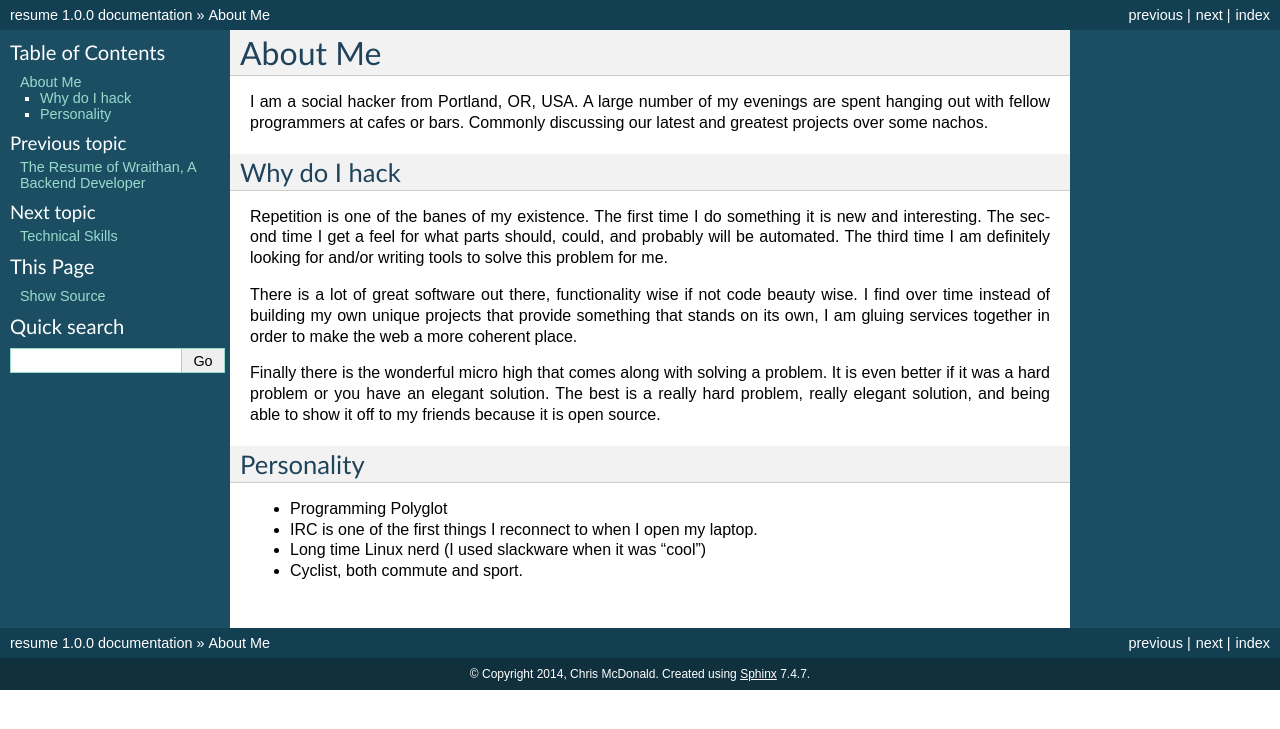
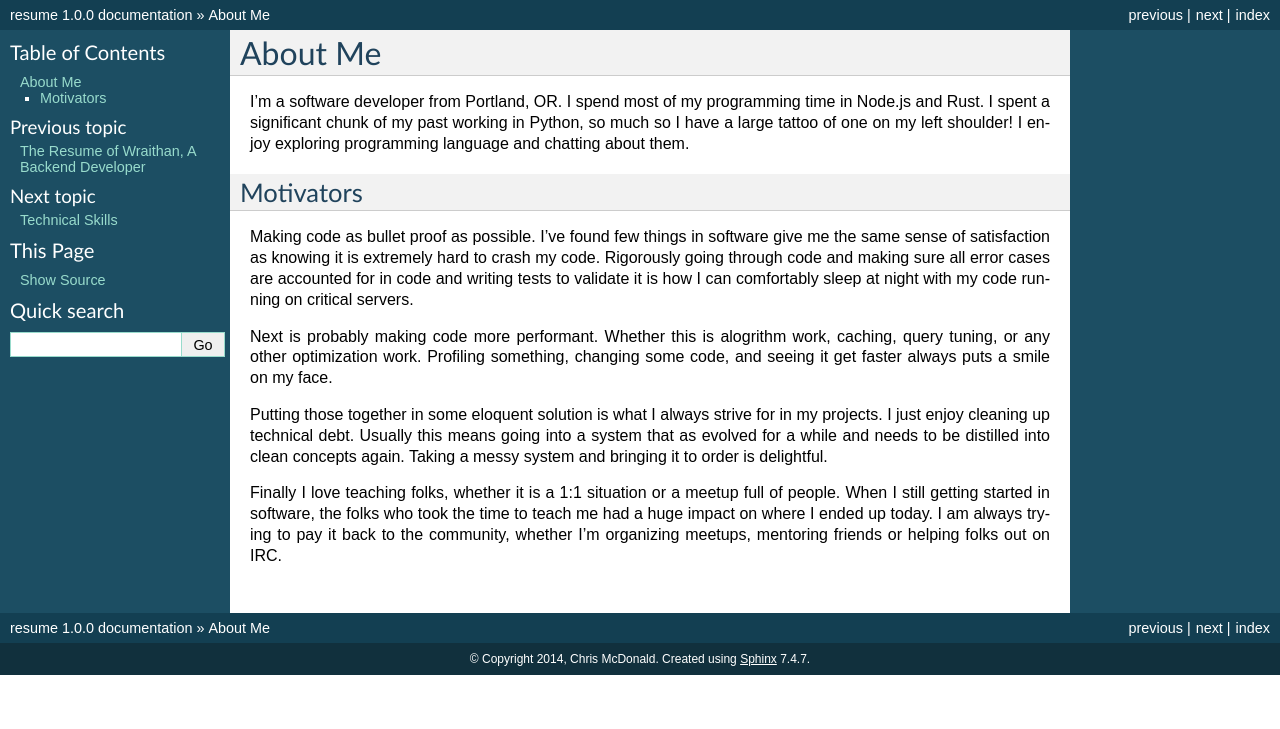
Before and after one commit to wraithan/resume, a Sphinx documentation site: the page built from docs/about.rst, in a window 1280 px wide. Shown: the top 729 px of the page. Built offline with Sphinx 7.4.7, drawn with Linux system fonts in a browser that asks for light colours.

Commit message:
partial update

```diff
--- a/docs/about.rst
+++ b/docs/about.rst
@@ -2,37 +2,32 @@
 About Me
 ========
 
-I am a social hacker from Portland, OR, USA. A large number of my
-evenings are spent hanging out with fellow programmers at cafes or
-bars. Commonly discussing our latest and greatest projects over some
-nachos.
+I'm a software developer from Portland, OR. I spend most of my programming time
+in Node.js and Rust. I spent a significant chunk of my past working in Python,
+so much so I have a large tattoo of one on my left shoulder! I enjoy exploring
+programming language and chatting about them.
 
-#############
-Why do I hack
-#############
+##########
+Motivators
+##########
 
-Repetition is one of the banes of my existence. The first time I do
-something it is new and interesting. The second time I get a feel for
-what parts should, could, and probably will be automated. The third
-time I am definitely looking for and/or writing tools to solve this
-problem for me.
+Making code as bullet proof as possible. I've found few things in software give
+me the same sense of satisfaction as knowing it is extremely hard to crash my
+code. Rigorously going through code and making sure all error cases are
+accounted for in code and writing tests to validate it is how I can comfortably
+sleep at night with my code running on critical servers.
 
-There is a lot of great software out there, functionality wise if not
-code beauty wise. I find over time instead of building my own unique
-projects that provide something that stands on its own, I am gluing
-services together in order to make the web a more coherent place.
+Next is probably making code more performant. Whether this is alogrithm work,
+caching, query tuning, or any other optimization work. Profiling something,
+changing some code, and seeing it get faster always puts a smile on my face.
 
-Finally there is the wonderful micro high that comes along with
-solving a problem. It is even better if it was a hard problem or you
-have an elegant solution. The best is a really hard problem, really
-elegant solution, and being able to show it off to my friends because
-it is open source.
+Putting those together in some eloquent solution is what I always strive for in
+my projects. I just enjoy cleaning up technical debt. Usually this means going
+into a system that as evolved for a while and needs to be distilled into clean
+concepts again. Taking a messy system and bringing it to order is delightful.
 
-###########
-Personality
-###########
-
-* Programming Polyglot
-* IRC is one of the first things I reconnect to when I open my laptop.
-* Long time Linux nerd (I used slackware when it was "cool")
-* Cyclist, both commute and sport.
+Finally I love teaching folks, whether it is a 1:1 situation or a meetup full of
+people. When I still getting started in software, the folks who took the time to
+teach me had a huge impact on where I ended up today. I am always trying to pay
+it back to the community, whether I'm organizing meetups, mentoring friends or
+helping folks out on IRC.
```
Also changed, not shown: docs/gigs.rst (+28 -0 lines), docs/projects.rst (+36 -8 lines), docs/technical_skills.rst (+48 -53 lines).
